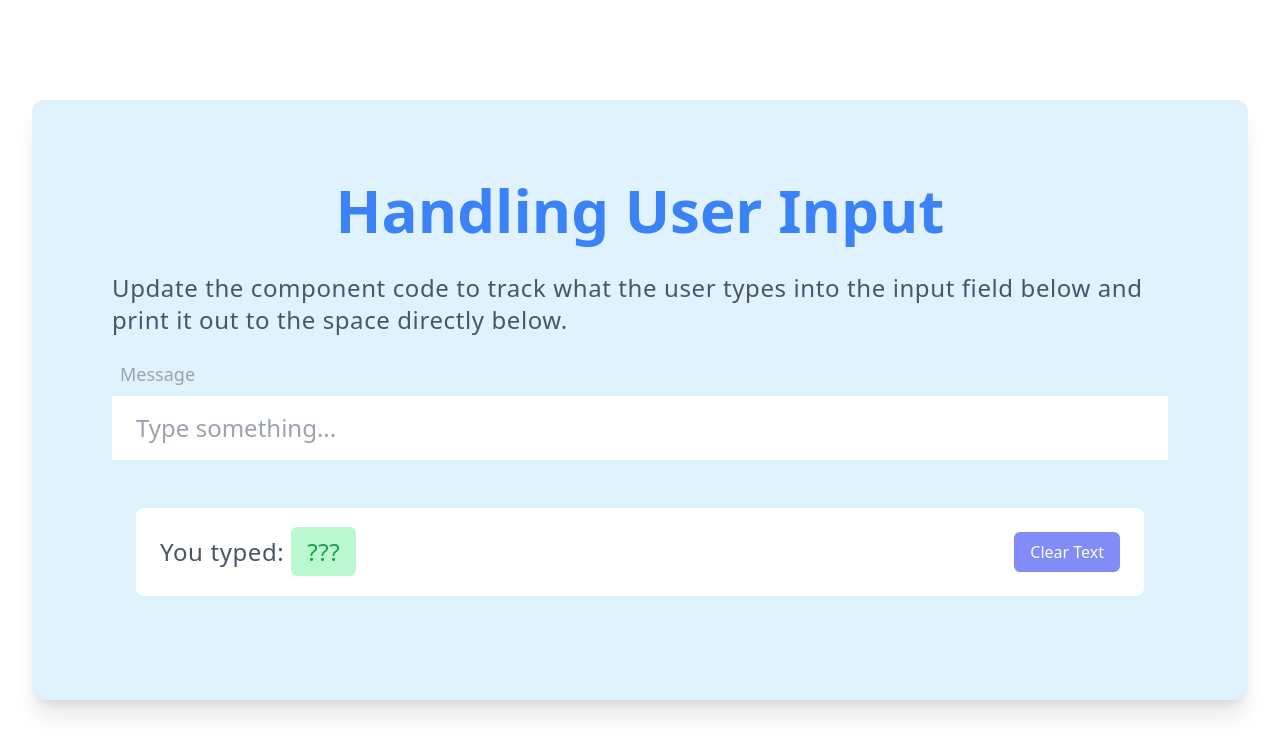
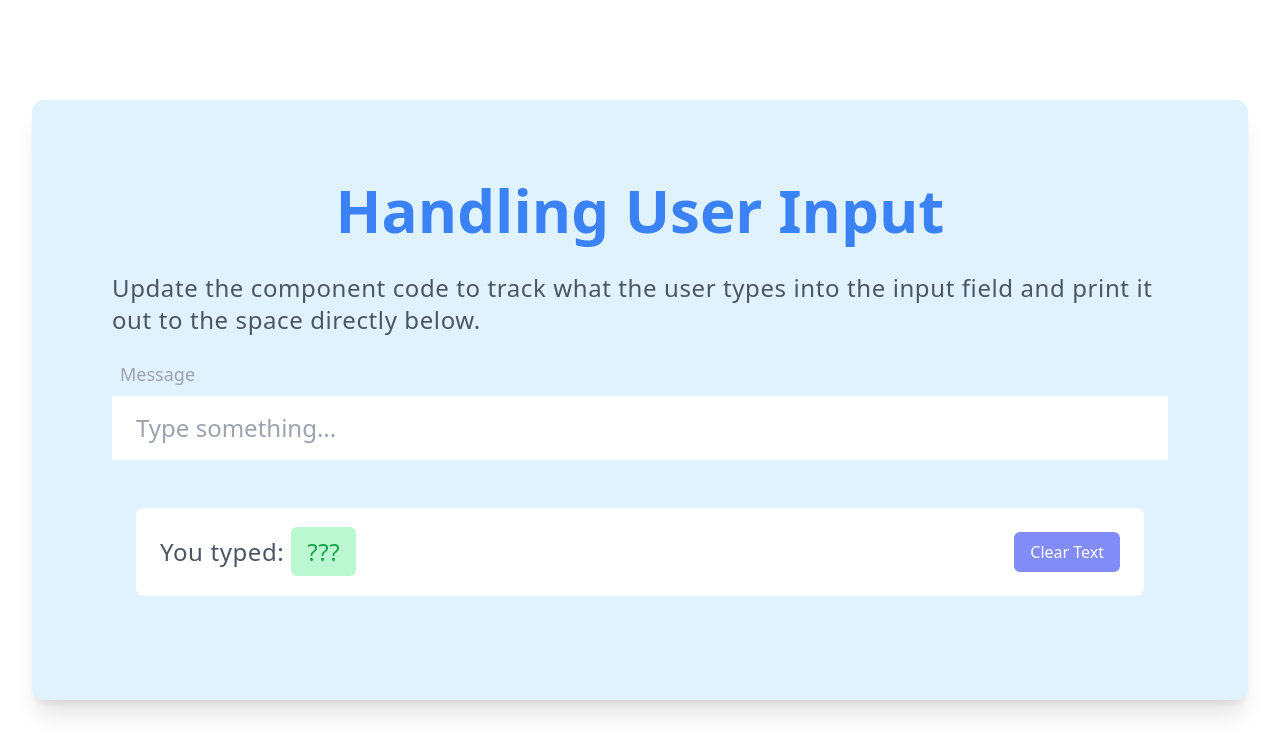
Before and after one commit to L4-Web-Design-and-Development/react-typescript-tailwind, a React (Create React App) app: page / in a window 1280 px wide. Shown: the top 754 px of the page. Built offline with nearby package versions, Linux system fonts and the light colour scheme.

Commit message:
Update README

```diff
--- a/src/App.tsx
+++ b/src/App.tsx
@@ -9,7 +9,7 @@ function App() {
         </h1>
         <Paragraph>
           Update the component code to track what the user types into the input
-          field below and print it out to the space directly below.
+          field and print it out to the space directly below.
         </Paragraph>
         <div className="flex flex-col mb-6">
           <label
```
Also changed, not shown: 1 other file (tests, documents, lock files or other folders).
